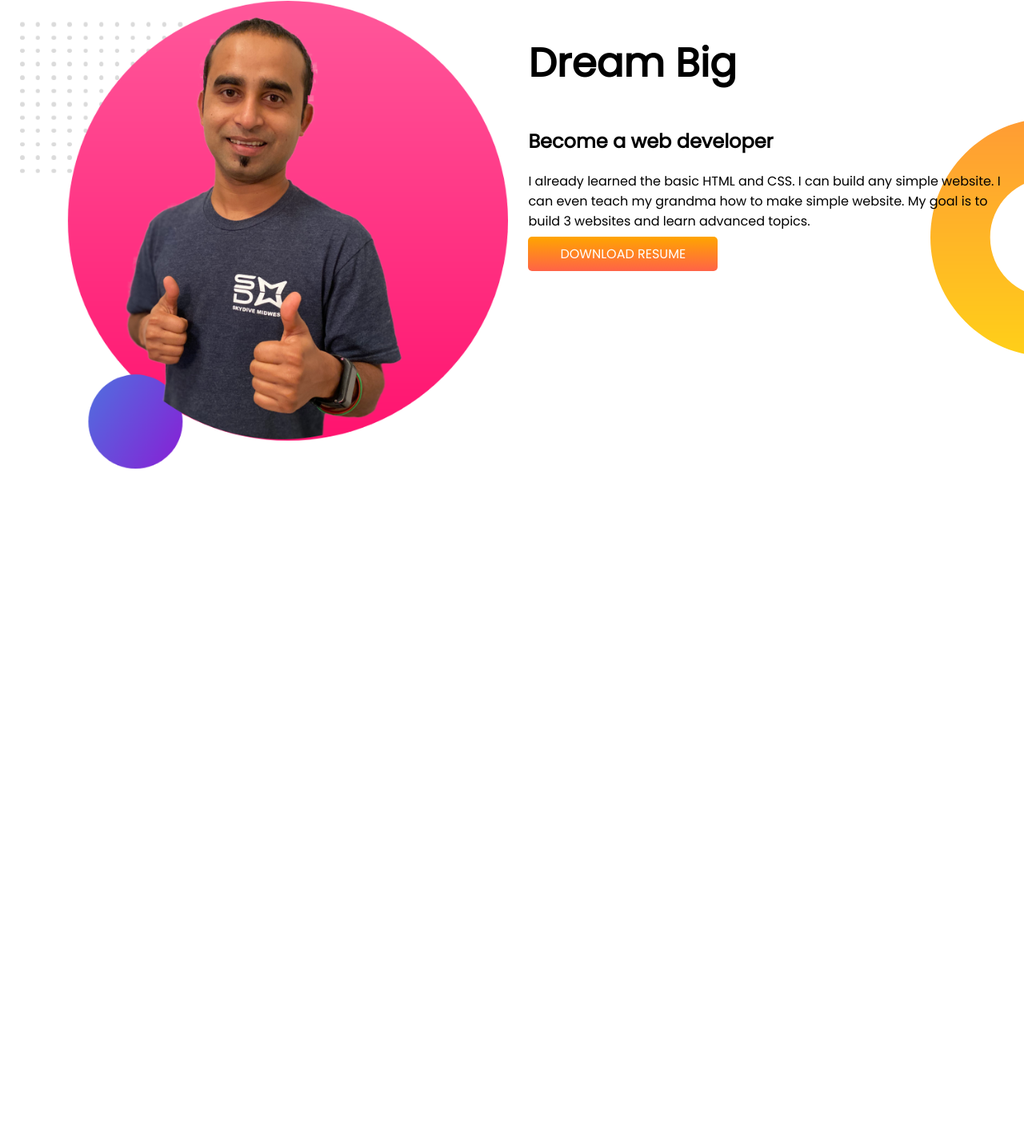
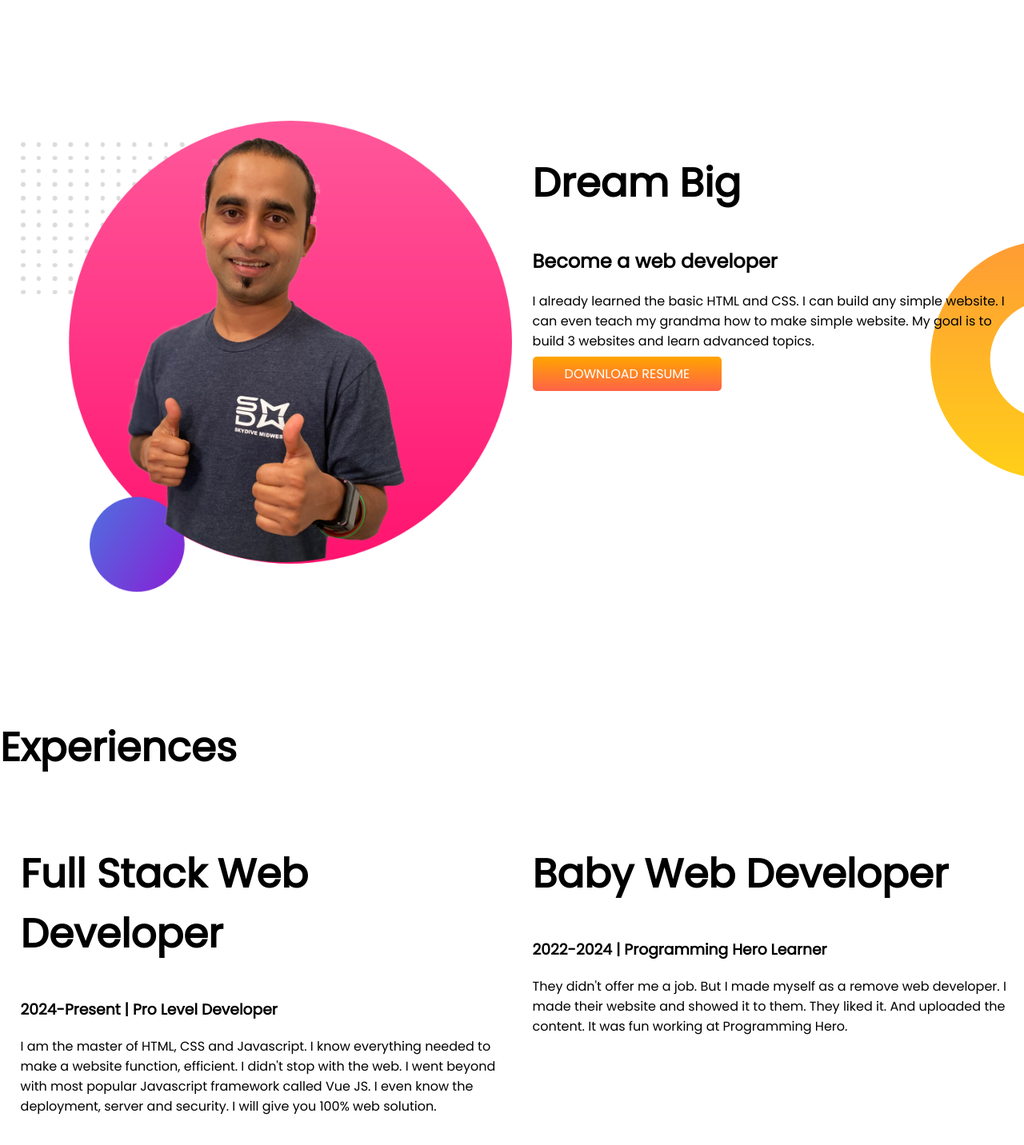
Before and after one commit to syedfarhanreza/Portfolio, a plain HTML site: page index.html in a window 1280 px wide. Shown: the part 616-2048 px from the top of the page at 80% size. Before the commit the page ends 1210 px from the top, so only its background shows below. Drawn offline with Linux system fonts and the light colour scheme.

Commit message:
experience

```diff
--- a/index.html
+++ b/index.html
@@ -11,7 +11,7 @@
     <link rel="stylesheet" href="style.css">
 </head>
 <body>
- <section class="top-banner">
+ <section class="top-banner flexible-container">
     <div class="half-width">
         <h1>Welcome To</h1>
         <h1><span class="orange-color">Jhankar Mahbub</span>  World!</h1>
@@ -23,11 +23,11 @@
         <img src="images/jhankar.png" alt="">
     </div>
  </section>
- <section class="dream-big">
+ <section class="dream-big flexible-container">
     <div class="half-width">
         <img src="images/jhankar2.png" alt="">
     </div>
-    <div class="half-width">
+    <div class="half-width ">
         <h1>Dream Big</h1>
         <h2>Become a web developer</h2>
         <p>I already learned the basic HTML and CSS. I can build any simple website. I can even teach my grandma how to make simple website. My goal is to build 3 websites and learn advanced topics.</p>
@@ -35,7 +35,21 @@
     </div>
 
  </section>
-
+ <section class="expeience-area">
+    <h1>Experiences</h1>
+    <div class="flexible-container">
+        <div class="half-width">
+            <h1>Full Stack Web Developer</h1>
+            <h3>2024-Present | Pro Level Developer</h3>
+            <p>I am the master of HTML, CSS and Javascript. I know everything needed to make a website function, efficient. I didn't stop with the web. I went beyond with most popular Javascript framework called Vue JS. I even know the deployment, server and security. I will give you 100% web solution.</p>
+        </div>
+        <div class="half-width">
+            <h1>Baby Web Developer</h1>
+            <h3>2022-2024 | Programming Hero Learner</h3>
+            <p>They didn't offer me a job. But I made myself as a remove web developer. I made their website and showed it to them. They liked it. And uploaded the content. It was fun working at Programming Hero. </p>
+        </div>
+    </div>
+ </section>
 
 
 </body>
--- a/style.css
+++ b/style.css
@@ -8,9 +8,9 @@ h1{
 .orange-color{
     color: orange;
 }
-section{
+.flexible-container{
     display: flex;
-    margin-bottom: 150pxc;
+    margin-bottom: 150px;
 }
 .half-width{
   width: 50%;
@@ -34,5 +34,4 @@ section{
     background-image: url(images/dream-bg.png);
     background-repeat: no-repeat;
     background-position: right;
-    padding-right: 10px;
 }
```
